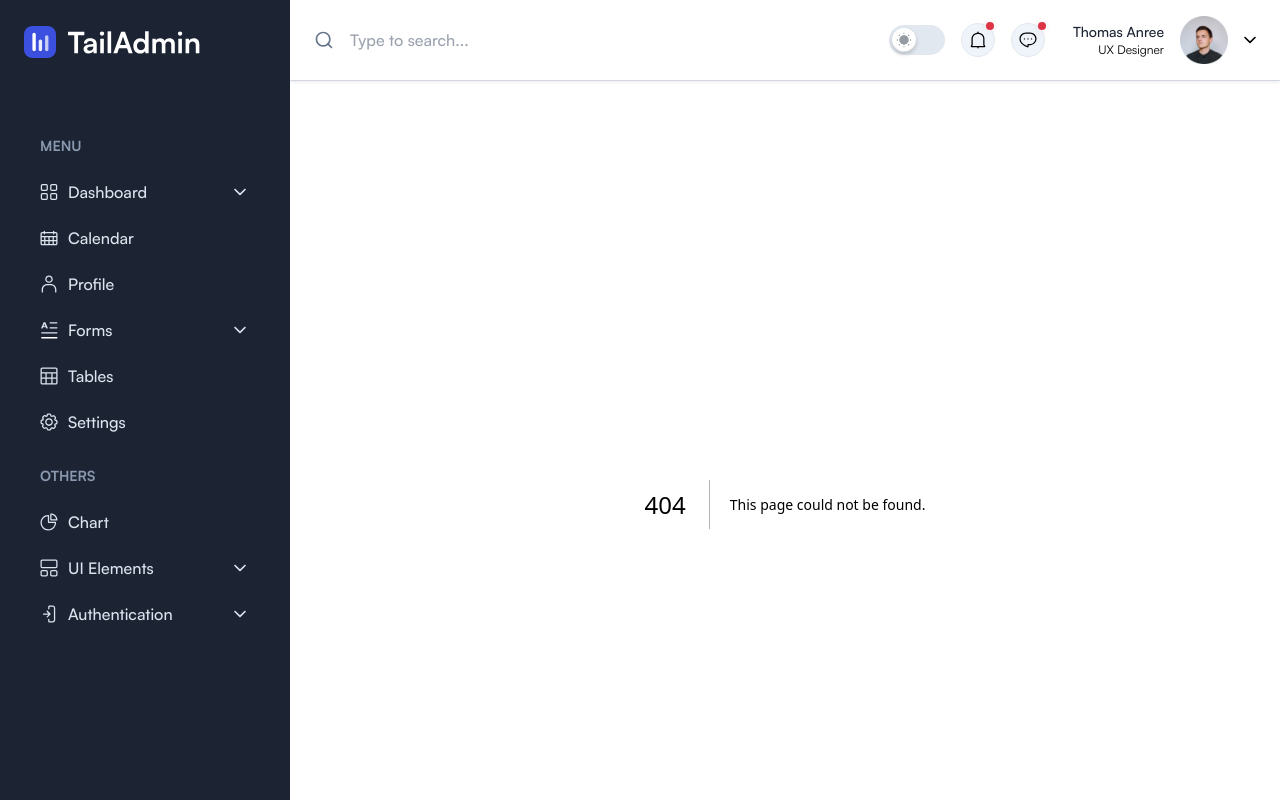
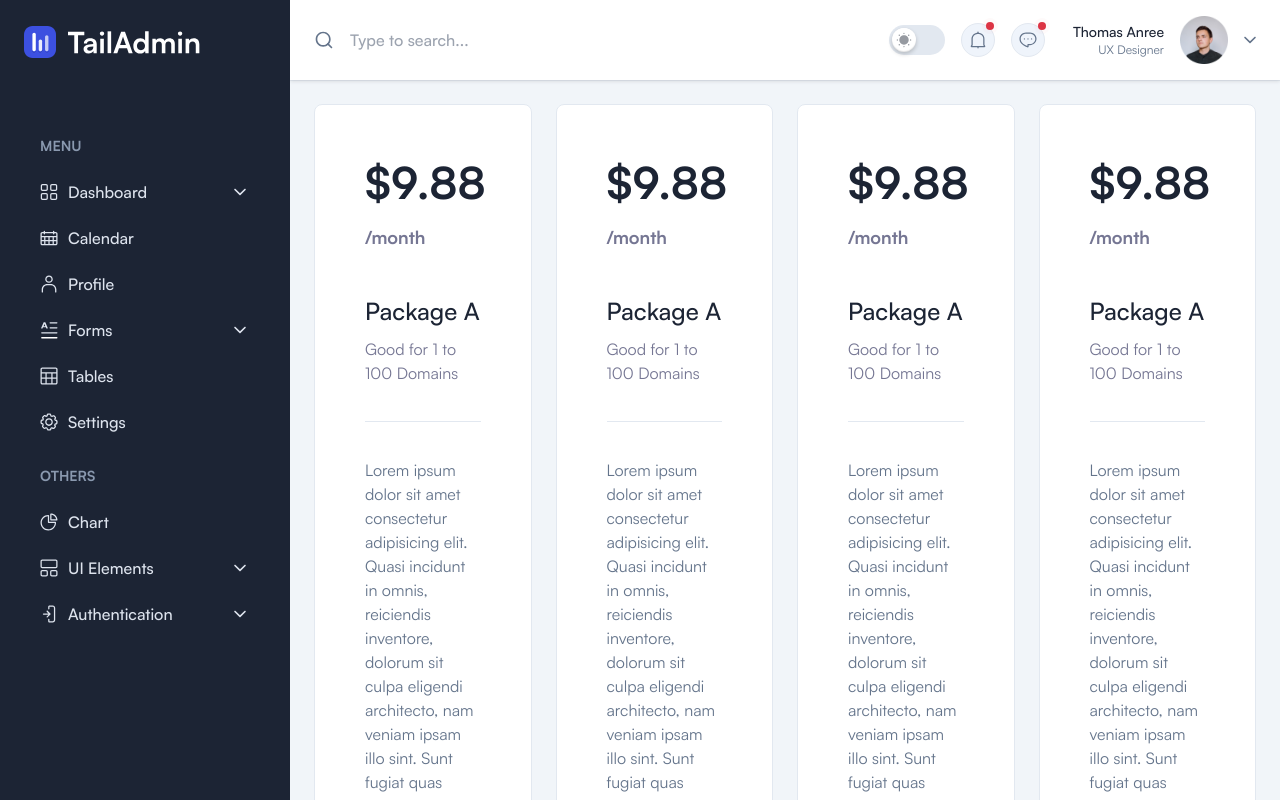
Before and after one commit to DevelopersContrib/dntrademark-admin, a Next.js app: page /pricing in a window 1280 px wide. Before the commit this address had no page. Built offline with nearby package versions, Linux system fonts and the light colour scheme; a web font is replaced by a local one.

Commit message:
create template for pricing

```diff
--- /dev/null
+++ b/app/pricing/page.tsx
@@ -0,0 +1,156 @@
+import React from 'react'
+
+const page = () => {
+  return (
+    <>
+      <div className="grid grid-cols-1 gap-4 md:grid-cols-2 md:gap-6 xl:grid-cols-4 2xl:gap-7.5">
+        {/* Start:: Pricing Item */}
+        <div className="group relative bg-white dark:bg-black rounded-lg shadow-solid-10 dark:shadow-none border border-stroke dark:border-black p-7.5 xl:p-12.5">
+          <h3 className="text-black dark:text-white font-bold text-3xl xl:text-title-xxl mb-7.5">
+            $9.88{" "}
+            <span className="text-regular text-[rgb(117_118_147)] dark:text-manatee block leading-[55px] text-lg">
+              /month
+            </span>
+          </h3>
+          <h4 className="text-black dark:text-white font-medium text-2xl mb-2.5">
+            Package A
+          </h4>
+          <p className='text-[rgb(117_118_147)]'>Good for 1 to 100 Domains</p>
+
+          <div className="border-t border-stroke dark:border-black mt-9 pt-9 pb-12.5">
+            Lorem ipsum dolor sit amet consectetur adipisicing elit. Quasi incidunt in omnis, reiciendis inventore, dolorum sit culpa eligendi architecto, nam veniam ipsam illo sint. Sunt fugiat quas labore ex assumenda.
+          </div>
+
+          <div
+            aria-label="purchase this plan"
+            className="inline-flex items-center gap-2.5 text-primary dark:text-white dark:hover:text-primary font-medium transition-all duration-300"
+          >
+            <button type='button' className="hover:pr-2 duration-500"> Activate</button>
+            <svg
+              width="14"
+              height="14"
+              viewBox="0 0 14 14"
+              xmlns="http://www.w3.org/2000/svg"
+            >
+              <path
+                d="M10.4767 6.16701L6.00668 1.69701L7.18501 0.518677L13.6667 7.00034L7.18501 13.482L6.00668 12.3037L10.4767 7.83368H0.333344V6.16701H10.4767Z"
+                fill="currentColor"
+              />
+            </svg>
+          </div>
+        </div>
+        {/* End:: Pricing Item */}
+        {/* Start:: Pricing Item */}
+        <div className="group relative bg-white dark:bg-black rounded-lg shadow-solid-10 dark:shadow-none border border-stroke dark:border-black p-7.5 xl:p-12.5">
+          <h3 className="text-black dark:text-white font-bold text-3xl xl:text-title-xxl mb-7.5">
+            $9.88{" "}
+            <span className="text-regular text-[rgb(117_118_147)] dark:text-manatee block leading-[55px] text-lg">
+              /month
+            </span>
+          </h3>
+          <h4 className="text-black dark:text-white font-medium text-2xl mb-2.5">
+            Package A
+          </h4>
+          <p className='text-[rgb(117_118_147)]'>Good for 1 to 100 Domains</p>
+
+          <div className="border-t border-stroke dark:border-black mt-9 pt-9 pb-12.5">
+            Lorem ipsum dolor sit amet consectetur adipisicing elit. Quasi incidunt in omnis, reiciendis inventore, dolorum sit culpa eligendi architecto, nam veniam ipsam illo sint. Sunt fugiat quas labore ex assumenda.
+          </div>
+
+          <div
+            aria-label="purchase this plan"
+            className="inline-flex items-center gap-2.5 text-primary dark:text-white dark:hover:text-primary font-medium transition-all duration-300"
+          >
+            <button type='button' className="hover:pr-2 duration-500"> Activate</button>
+            <svg
+              width="14"
+              height="14"
+              viewBox="0 0 14 14"
+              xmlns="http://www.w3.org/2000/svg"
+            >
+              <path
+                d="M10.4767 6.16701L6.00668 1.69701L7.18501 0.518677L13.6667 7.00034L7.18501 13.482L6.00668 12.3037L10.4767 7.83368H0.333344V6.16701H10.4767Z"
+                fill="currentColor"
+              />
+            </svg>
+          </div>
+        </div>
+        {/* End:: Pricing Item */}
+        {/* Start:: Pricing Item */}
+        <div className="group relative bg-white dark:bg-black rounded-lg shadow-solid-10 dark:shadow-none border border-stroke dark:border-black p-7.5 xl:p-12.5">
+          <h3 className="text-black dark:text-white font-bold text-3xl xl:text-title-xxl mb-7.5">
+            $9.88{" "}
+            <span className="text-regular text-[rgb(117_118_147)] dark:text-manatee block leading-[55px] text-lg">
+              /month
+            </span>
+          </h3>
+          <h4 className="text-black dark:text-white font-medium text-2xl mb-2.5">
+            Package A
+          </h4>
+          <p className='text-[rgb(117_118_147)]'>Good for 1 to 100 Domains</p>
+
+          <div className="border-t border-stroke dark:border-black mt-9 pt-9 pb-12.5">
+            Lorem ipsum dolor sit amet consectetur adipisicing elit. Quasi incidunt in omnis, reiciendis inventore, dolorum sit culpa eligendi architecto, nam veniam ipsam illo sint. Sunt fugiat quas labore ex assumenda.
+          </div>
+
+          <div
+            aria-label="purchase this plan"
+            className="inline-flex items-center gap-2.5 text-primary dark:text-white dark:hover:text-primary font-medium transition-all duration-300"
+          >
+            <button type='button' className="hover:pr-2 duration-500"> Activate</button>
+            <svg
+              width="14"
+              height="14"
+              viewBox="0 0 14 14"
+              xmlns="http://www.w3.org/2000/svg"
+            >
+              <path
+                d="M10.4767 6.16701L6.00668 1.69701L7.18501 0.518677L13.6667 7.00034L7.18501 13.482L6.00668 12.3037L10.4767 7.83368H0.333344V6.16701H10.4767Z"
+                fill="currentColor"
+              />
+            </svg>
+          </div>
+        </div>
+        {/* End:: Pricing Item */}
+        {/* Start:: Pricing Item */}
+        <div className="group relative bg-white dark:bg-black rounded-lg shadow-solid-10 dark:shadow-none border border-stroke dark:border-black p-7.5 xl:p-12.5">
+          <h3 className="text-black dark:text-white font-bold text-3xl xl:text-title-xxl mb-7.5">
+            $9.88{" "}
+            <span className="text-regular text-[rgb(117_118_147)] dark:text-manatee block leading-[55px] text-lg">
+              /month
+            </span>
+          </h3>
+          <h4 className="text-black dark:text-white font-medium text-2xl mb-2.5">
+            Package A
+          </h4>
+          <p className='text-[rgb(117_118_147)]'>Good for 1 to 100 Domains</p>
+
+          <div className="border-t border-stroke dark:border-black mt-9 pt-9 pb-12.5">
+            Lorem ipsum dolor sit amet consectetur adipisicing elit. Quasi incidunt in omnis, reiciendis inventore, dolorum sit culpa eligendi architecto, nam veniam ipsam illo sint. Sunt fugiat quas labore ex assumenda.
+          </div>
+
+          <div
+            aria-label="purchase this plan"
+            className="inline-flex items-center gap-2.5 text-primary dark:text-white dark:hover:text-primary font-medium transition-all duration-300"
+          >
+            <button type='button' className="hover:pr-2 duration-500"> Activate</button>
+            <svg
+              width="14"
+              height="14"
+              viewBox="0 0 14 14"
+              xmlns="http://www.w3.org/2000/svg"
+            >
+              <path
+                d="M10.4767 6.16701L6.00668 1.69701L7.18501 0.518677L13.6667 7.00034L7.18501 13.482L6.00668 12.3037L10.4767 7.83368H0.333344V6.16701H10.4767Z"
+                fill="currentColor"
+              />
+            </svg>
+          </div>
+        </div>
+        {/* End:: Pricing Item */}
+      </div>
+    </>
+  )
+}
+
+export default page
```
